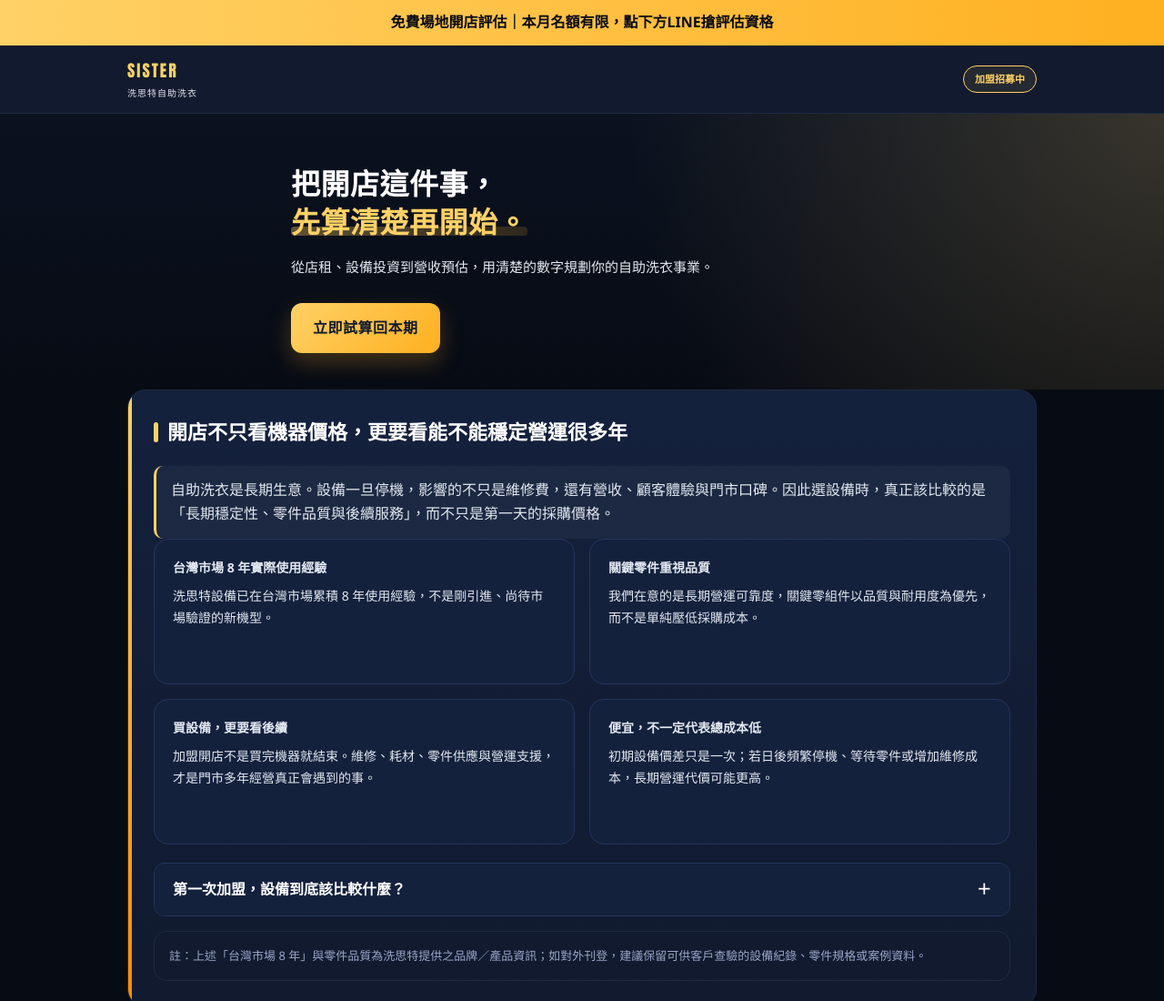
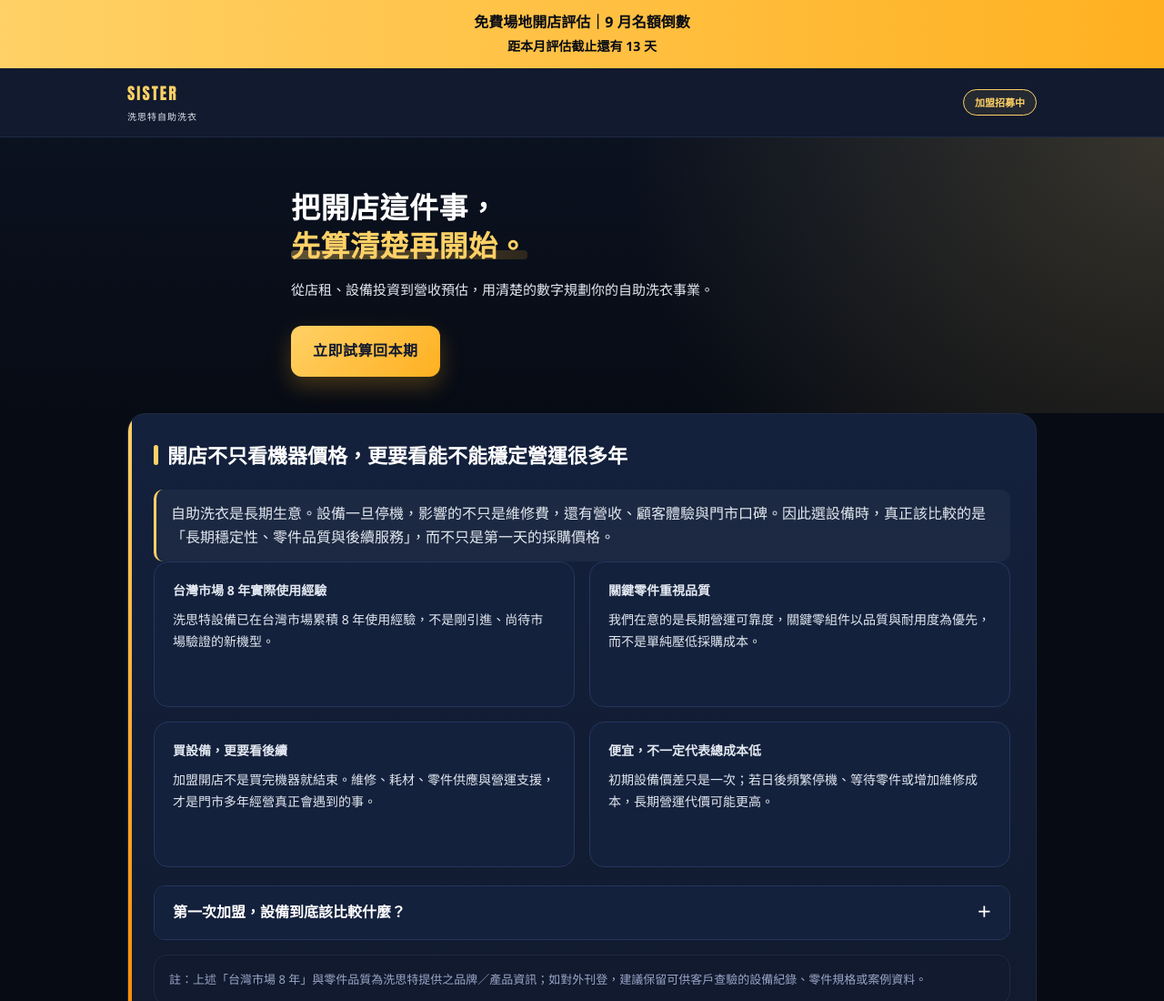
Before and after one commit to boy721-cloud/xiste-vercel-v2, a website: page index.html in a window 1280 px wide. Shown: the top 1100 px of the page at 91% size. Drawn offline with Linux system fonts and the light colour scheme.

Commit message:
Add automatic monthly evaluation countdown

```diff
--- a/index.html
+++ b/index.html
@@ -364,7 +364,7 @@
 </style>
 </head>
 <body>
-<div class="banner-top">免費場地開店評估｜本月名額有限，點下方LINE搶評估資格</div>
+<div class="banner-top">免費場地開店評估｜<span id="monthLabel">本月</span>名額倒數<br><span id="monthCountdown" style="font-size:.88em;font-weight:700;">距本月評估截止還有 -- 天</span></div>
 <div class="header-bar">
   <div class="container header-inner">
     <div class="brand">
@@ -967,6 +967,18 @@ window.onload = function(){
   toggleCustomInvest();
   calculateInvest();
 }
+
+  function updateMonthlyCountdown(){
+    const now=new Date();
+    const y=now.getFullYear(), m=now.getMonth();
+    const end=new Date(y,m+1,1);
+    const days=Math.max(0,Math.ceil((end-now)/86400000));
+    const ml=document.getElementById('monthLabel');
+    const cd=document.getElementById('monthCountdown');
+    if(ml) ml.textContent=(m+1)+' 月';
+    if(cd) cd.textContent=days<=7 ? '本月評估名額即將截止｜剩 '+days+' 天' : '距本月評估截止還有 '+days+' 天';
+  }
+  updateMonthlyCountdown();
 </script>
 </body>
 </html>
```
